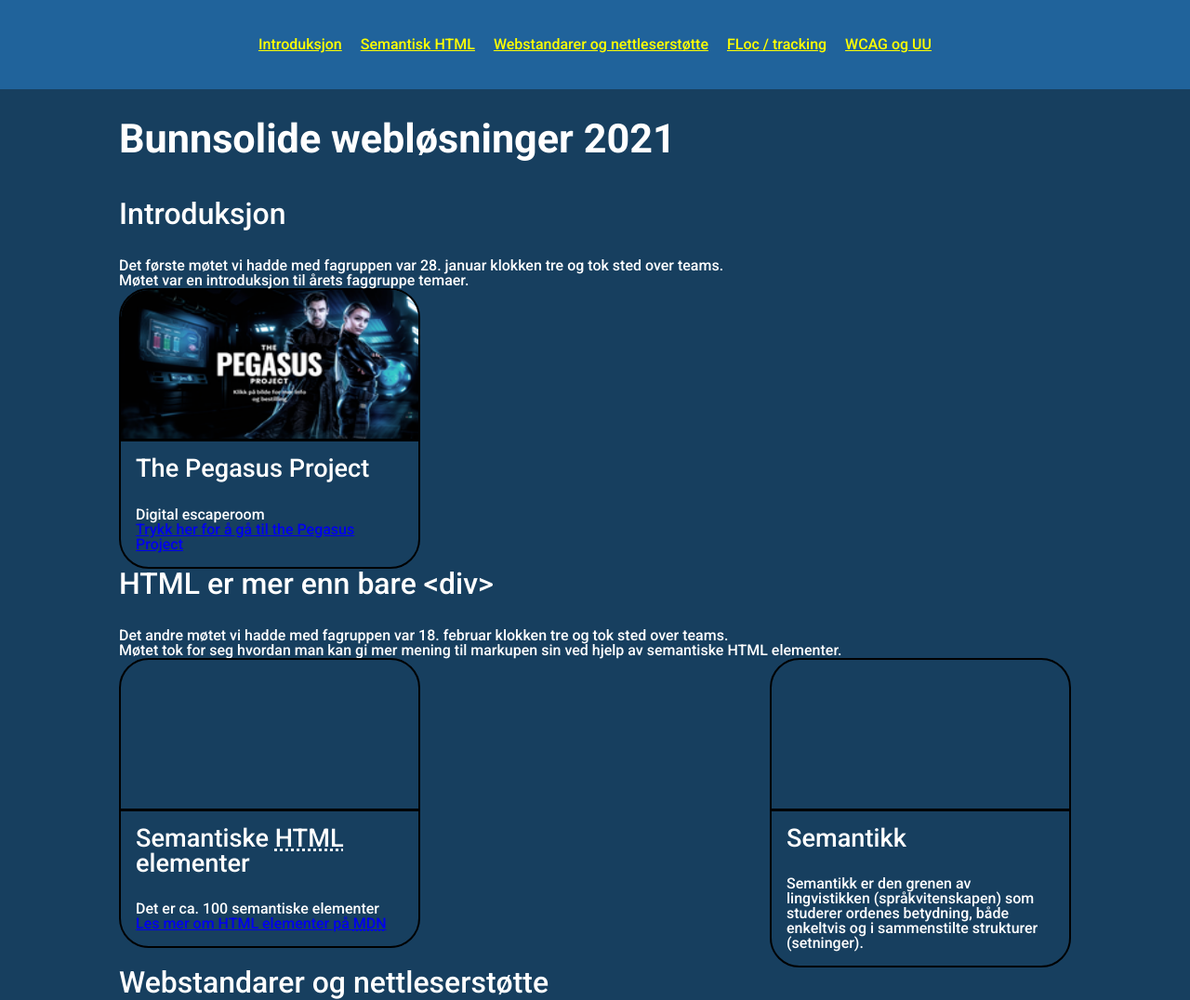
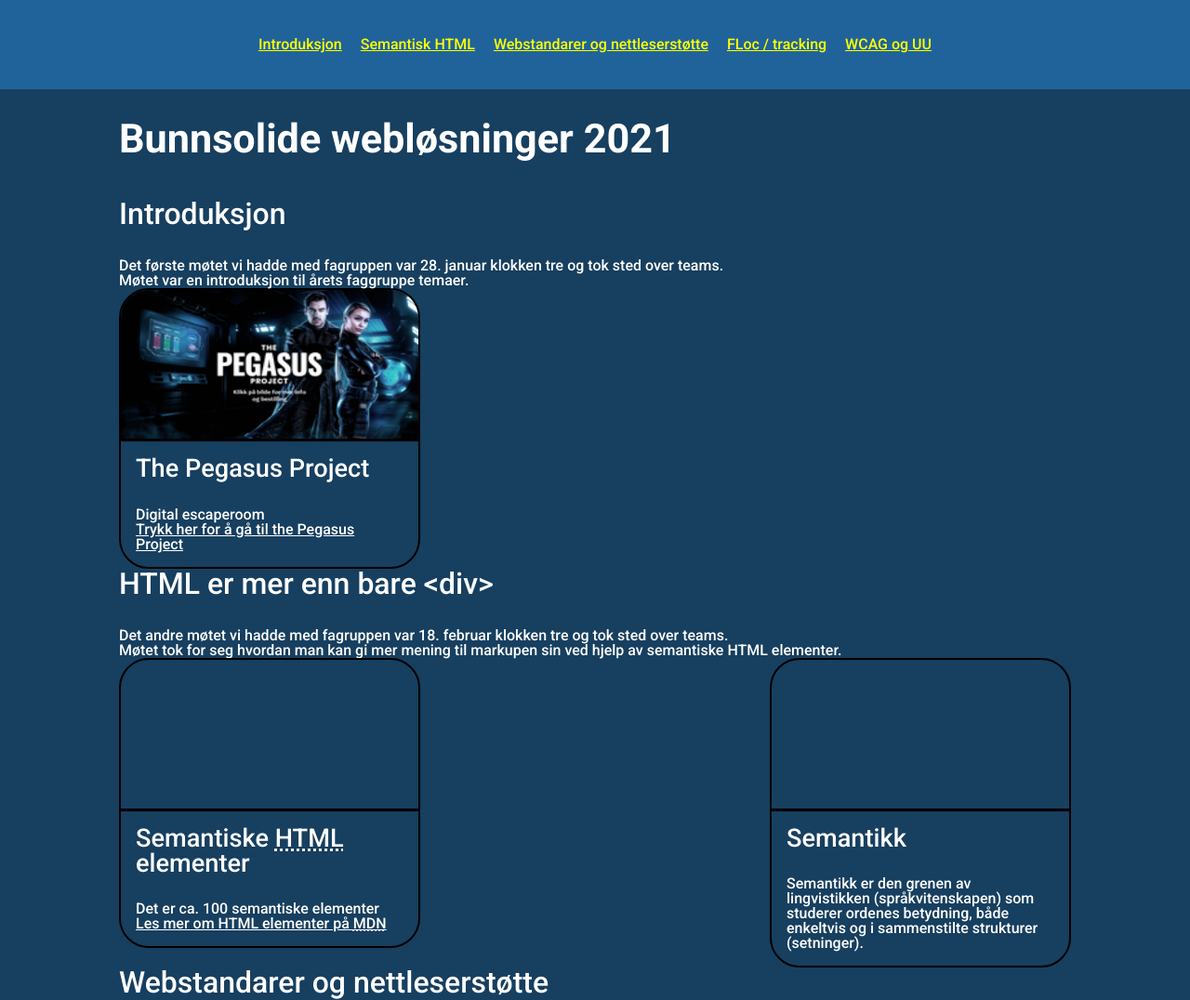
Before and after one commit to alexanderhanssen/bunnsolid-2021-html, a plain HTML site: page src/index.html in a window 1280 px wide. Shown: the top 1076 px of the page at 93% size. Drawn offline with Linux system fonts and the light colour scheme.

Commit message:
Update card.css

```diff
--- a/src/styles/card.css
+++ b/src/styles/card.css
@@ -12,6 +12,10 @@
   width: 20rem;
   height: auto;
   overflow: hidden;
+}
+
+.card a {
+  color: white;
 }
 
 .card-top {
@@ -30,6 +34,6 @@
 }
 
 .card-container {
-    display: flex;
-    justify-content: space-between;
+  display: flex;
+  justify-content: space-between;
 }
```
